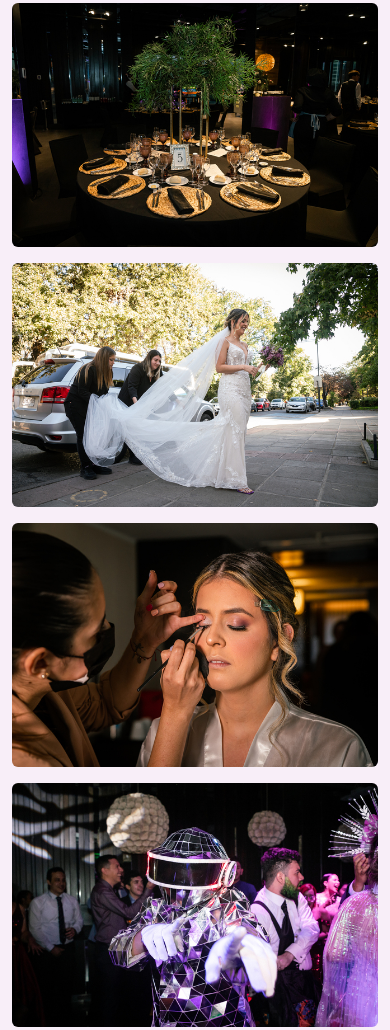
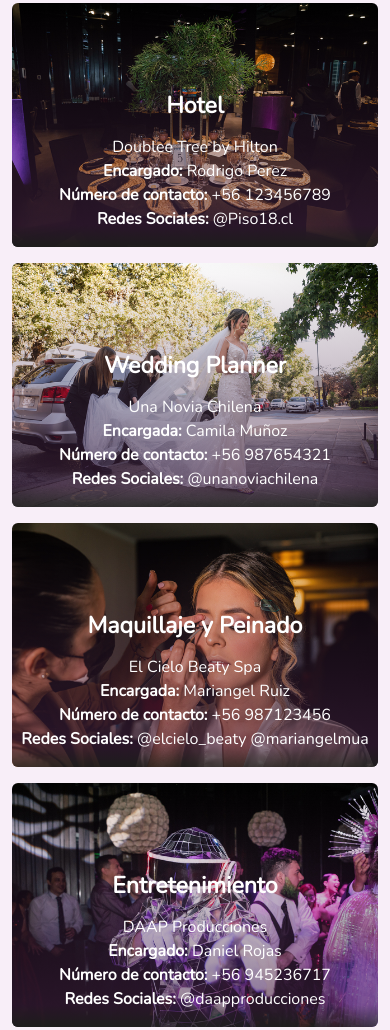
Before and after one commit to larrealandrea/Entrega-proyecto, a website: page pages/proveedores.html in a window 390 px wide. Shown: the part 235-1265 px from the top of the page. Drawn offline with nearby package versions, Linux system fonts and the light colour scheme.

Commit message:
arreglando media de proveedores

```diff
--- a/pages/proveedores.html
+++ b/pages/proveedores.html
@@ -49,7 +49,7 @@
                         <figure>
                             <img class="img-fluid" src="../img/AL-427.jpg" alt="Decoracion del Hotel">
                             <div class="capa">
-                                <h3>Hotel</h3>
+                                <h3><b>Hotel</b></h3>
                                 <p>Doublee Tree by Hilton <br><b>Encargado: </b>Rodrigo Perez <br><b>Número de contacto:</b> +56 123456789 <br><b>Redes Sociales:</b> @Piso18.cl </p>                      </div>
                         </figure>
                 </div>
@@ -58,7 +58,7 @@
                     <figure>
                         <img class="img-fluid" src="../img/AL-142.jpg" alt="Wedding Planner">
                         <div class="capa">
-                            <h3>Wedding Planner</h3>
+                            <h3><b>Wedding Planner</b></h3>
                             <p class="centrado">Una Novia Chilena <br><b>Encargada: </b>Camila Muñoz <br><b>Número de contacto: </b> +56 987654321 <br><b>Redes Sociales: </b>@unanoviachilena</p>
                         </div>
                     </figure>
@@ -68,8 +68,8 @@
                     <figure>
                         <img class="img-fluid" src="../img/AL-23.jpg" alt="MAquillaje y Peinado">
                         <div class="capa">
-                            <h3>Maquillaje y Peinado</h3>
-                            <p class="centrado"> El Cielo Beaty Spa <br><b>Encargada: </b> Mariangel Ruiz <br><b>Número de contacto:</b> +56 987123456 <br><b>Redes Sociales: </b> @elcielo_beaty @mariangelmua</p>
+                            <h3><b>Maquillaje y Peinado</b></h3>
+                            <p> El Cielo Beaty Spa <br><b>Encargada: </b> Mariangel Ruiz <br><b>Número de contacto:</b> +56 987123456 <br><b>Redes Sociales: </b> @elcielo_beaty @mariangelmua</p>
                         </div>
                     </figure>
                 </div>
@@ -78,8 +78,8 @@
                     <figure>
                         <img class="img-fluid" src="../img/AL-889.jpg" alt="Robot de Entretenimiento">
                         <div class="capa">
-                            <h3>Entretenimiento</h3>
-                            <p class="centrado"> DAAP Producciones <br><b>Encargado: </b>Daniel Rojas <br><b>Número de contacto: </b> +56 945236717 <br><b>Redes Sociales: </b> @daapproducciones</p>
+                            <h3><b>Entretenimiento</b></h3>
+                            <p> DAAP Producciones <br><b>Encargado: </b>Daniel Rojas <br><b>Número de contacto: </b> +56 945236717 <br><b>Redes Sociales: </b> @daapproducciones</p>
                         </div>
                     </figure>
                 </div>
--- a/scss/componentes/_proveedores.scss
+++ b/scss/componentes/_proveedores.scss
@@ -1,3 +1,8 @@
+.contenedor{
+    @extend %orden;
+}
+
+
 .contenedor{
     width: auto;
     height: map-get($AltoAncho, alto);
@@ -8,16 +13,29 @@
         width: auto;
         overflow: hidden;
         border-radius: 6px;
+
         &:hover > .capa{
             opacity: 2;
             visibility: visible;
-            color: black;
+            color: black
+        }
+
+        .capa{
+            @extend %orden;
+            position: absolute;
+            top: 0;
+            width: map-get($AltoAncho, ancho );
+            height: map-get($AltoAncho, alto );
+            background: nth($colores, 6);
+            transition: all 500ms ease-out;
+            opacity: 0;
+            visibility: hidden;
+            flex-direction: column;
+            text-align: center;
+
             h3{
                 margin-top: 70px;
                 margin-bottom: 15px;
-                font-weight: bold;
-
-            }
             }
 
             img{
@@ -26,22 +44,16 @@
                 transition: all 500ms ease-out;
             }
 
+            @media (max-width: 576px){
+                visibility: visible;
+                color: white;
+                display: flex;
+                flex-direction: column;
+                align-items: center;
+                justify-content: end;
+                opacity: 3;
+                background: linear-gradient(180deg, rgba(255,255,255,0) 0%, rgba(71,37,71,0.5634628851540616) 91%, rgba(36,34,34,0.8183648459383753) 100%);
             }
-
         }
-
-.capa{
-    position: absolute;
-    top: 0;
-    width: map-get($AltoAncho, ancho );
-    height: map-get($AltoAncho, alto );
-    background: nth($colores, 6);
-    transition: all 500ms ease-out;
-    opacity: 0;
-    visibility: hidden;
-    text-align: center;
     }
-
-.contenedor{
-    @extend %orden;
 }
```
Also changed, not shown: style/style.css, 1 other file. Lines whose indentation alone changed are shown as unchanged.
